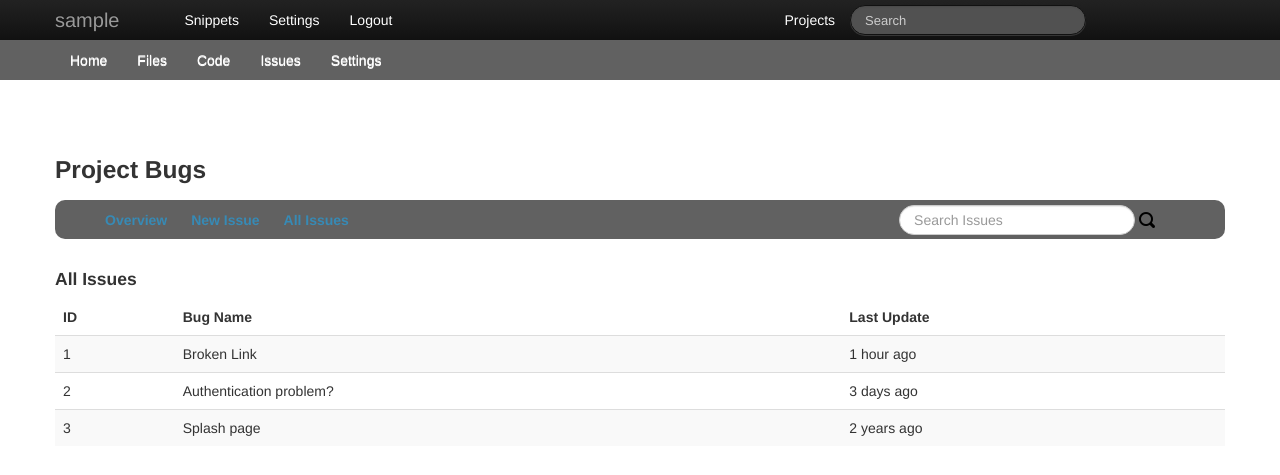
After one commit to basilisk-pm/basilisk, a Django app: page /bugs/issues/ in a window 1280 px wide. The commit adds this page. Shown: the top 475 px of the page. Run offline with Django 3.2, Linux system fonts and the light colour scheme; the visitor is signed in with stand-in values (Sample User, id 1).

Commit message:
Adding new pages to the bug tracker

```diff
--- a/basilisk_pm/bugs/urls.py
+++ b/basilisk_pm/bugs/urls.py
@@ -3,4 +3,6 @@ from bugs import views
 
 urlpatterns = patterns('',
     url(r'^$', views.index, name='index'),
+    url(r'new-issue/$', views.new_issue, name='new-issue'),
+    url(r'issues/$', views.all_issues, name='issues'),
 )
--- a/basilisk_pm/bugs/views.py
+++ b/basilisk_pm/bugs/views.py
@@ -9,3 +9,15 @@ def index(request):
     template = loader.get_template('bugs.html')
     context = RequestContext(request, {})
     return HttpResponse(template.render(context))
+
+@login_required
+def new_issue(request):
+    template = loader.get_template('bugs-new.html')
+    context = RequestContext(request, {})
+    return HttpResponse(template.render(context))
+
+@login_required
+def all_issues(request):
+    template = loader.get_template('bugs-list.html')
+    context = RequestContext(request, {})
+    return HttpResponse(template.render(context))
--- a/basilisk_pm/templates/bug-header.html
+++ b/basilisk_pm/templates/bug-header.html
@@ -1,8 +1,8 @@
 <div class="bugHeader">
   <div class="span4 voffset1">
     <a href="/bugs"><b>Overview</b></a>
-    <a href="/projects/#"><b>New Issue</b></a>
-    <a href="/projects/#"><b>All Issues</b></a>
+    <a href="/bugs/new-issue"><b>New Issue</b></a>
+    <a href="/bugs/issues"><b>All Issues</b></a>
   </div>
   <div class="span4 offset3">
     <form class="bugSearch ">
--- /dev/null
+++ b/basilisk_pm/templates/bugs-list.html
@@ -0,0 +1,42 @@
+{% extends "project-base.html" %}
+
+{% block container %}
+<div class="container voffset8">
+<h3>Project Bugs</h3>
+{% include "bug-header.html" %}
+
+<br>
+<h4>All Issues</h4>
+<table class="table table-striped voffset2">
+  <thead>
+    <tr>
+      <th>ID</th>
+      <th>Bug Name</th>
+      <th>Last Update</th>
+    </tr>
+  </thead>
+  <tr>
+    <td>1</td>
+    <td>
+      Broken Link
+    </td>
+    <td>1 hour ago</td>
+  </tr>
+  <tr>
+    <td>2</td>
+    <td>
+      Authentication problem?
+    </td>
+    <td>3 days ago</td>
+  </tr>
+  <tr>
+    <td>3</td>
+   <td> Splash page </td>
+    <td>2 years ago</td>
+  </tr>
+</table>
+
+</div>
+
+</div>
+{% endblock %}
```
Also changed, not shown: basilisk_pm/templates/bugs-new.html (added, +14 -0 lines).
